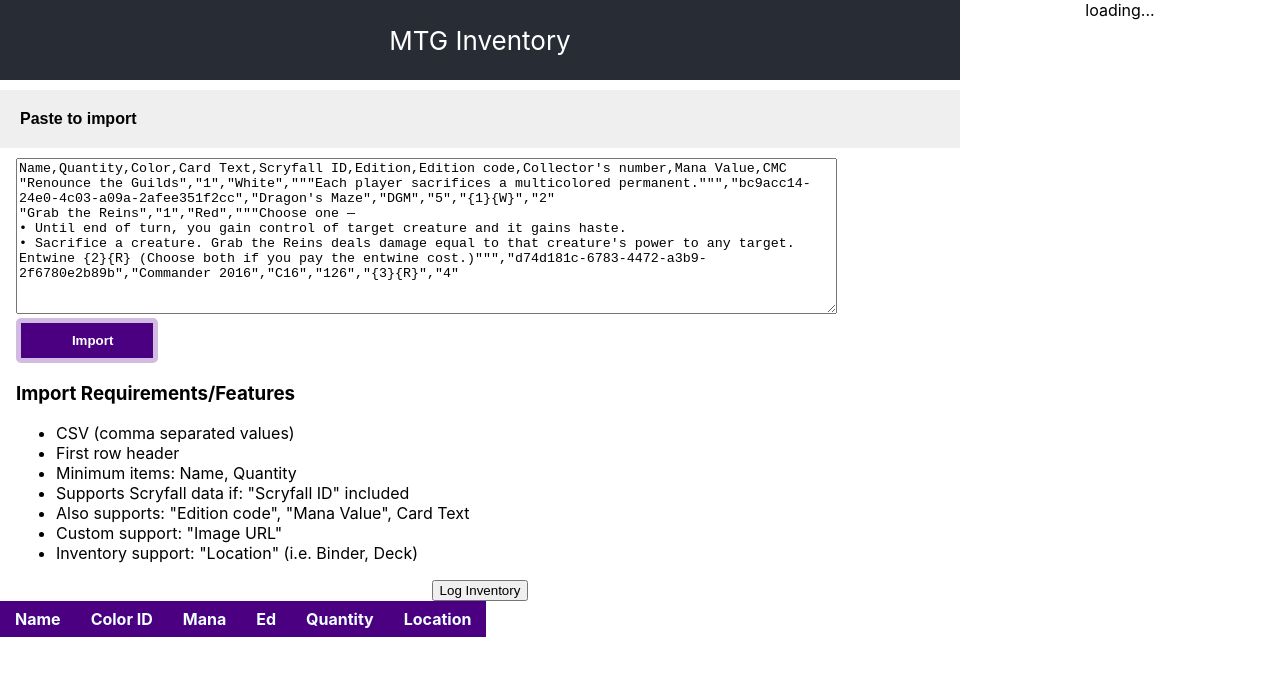
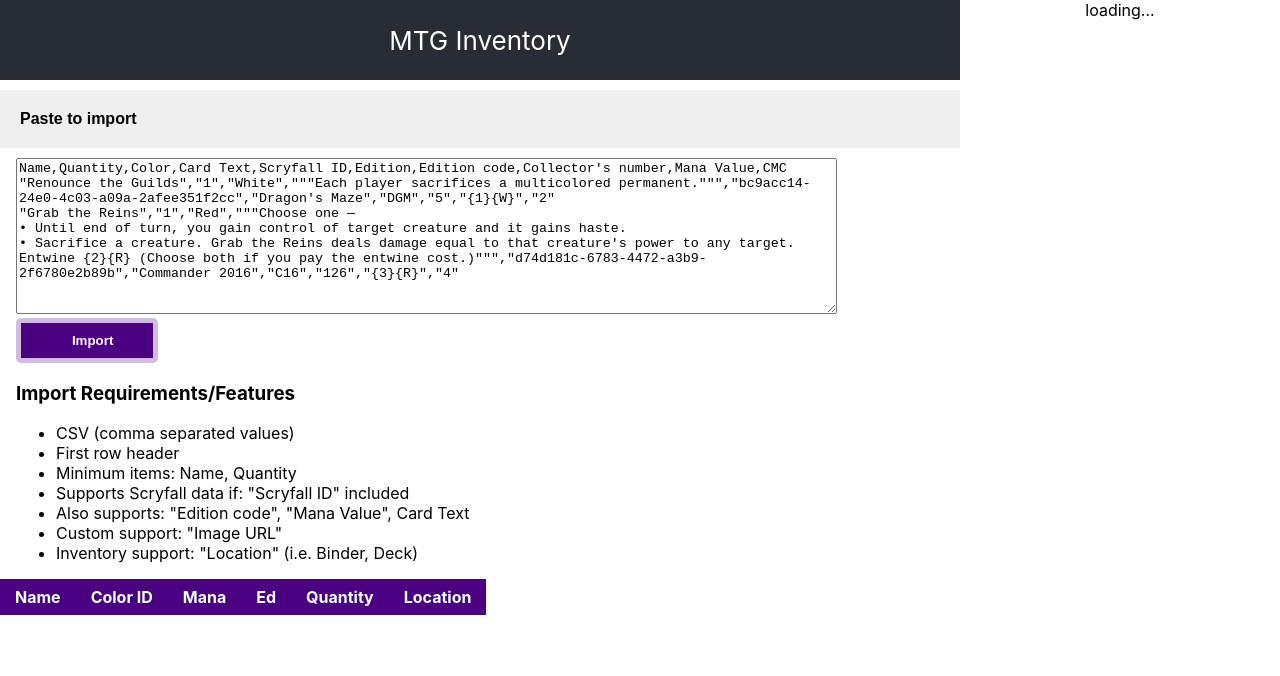
Before and after one commit to BarneyL01/react-mtg-inventory, a React (Create React App) app: page / in a window 1280 px wide. Shown: the top 676 px of the page. Built offline with nearby package versions, Linux system fonts and the light colour scheme; a small style sheet from the web is missing.

Commit message:
Remove log inventory button

```diff
--- a/src/App.js
+++ b/src/App.js
@@ -21,9 +21,6 @@
             element.Quantity = parseInt(element.Quantity);
         }
         setInventory(inventory);
-    };
-    const logInventory = () => {
-        console.log("%c inventory:", "color:plum", { mainInventory });
     };
     // let loadedId = "";
     const addQuantity = (id) => {
@@ -86,7 +83,6 @@
                     <PasteBox onClickFunction={parseCsvToInventory} />
                 </div>
                 <div className="inventory-section">
-                    <button onClick={logInventory}>Log Inventory</button>
                     <ItemTable
                         inventory={mainInventory}
                         loadItemFunction={loadItem}
```
